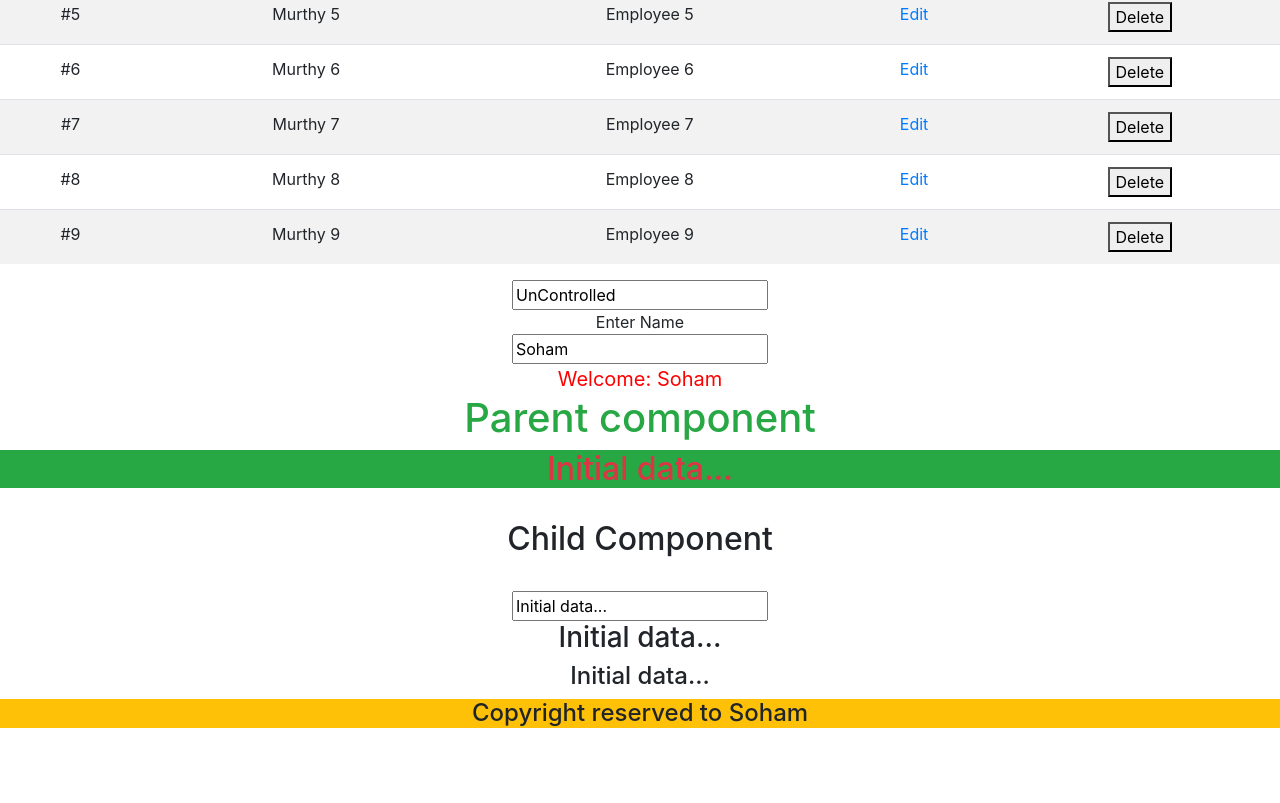
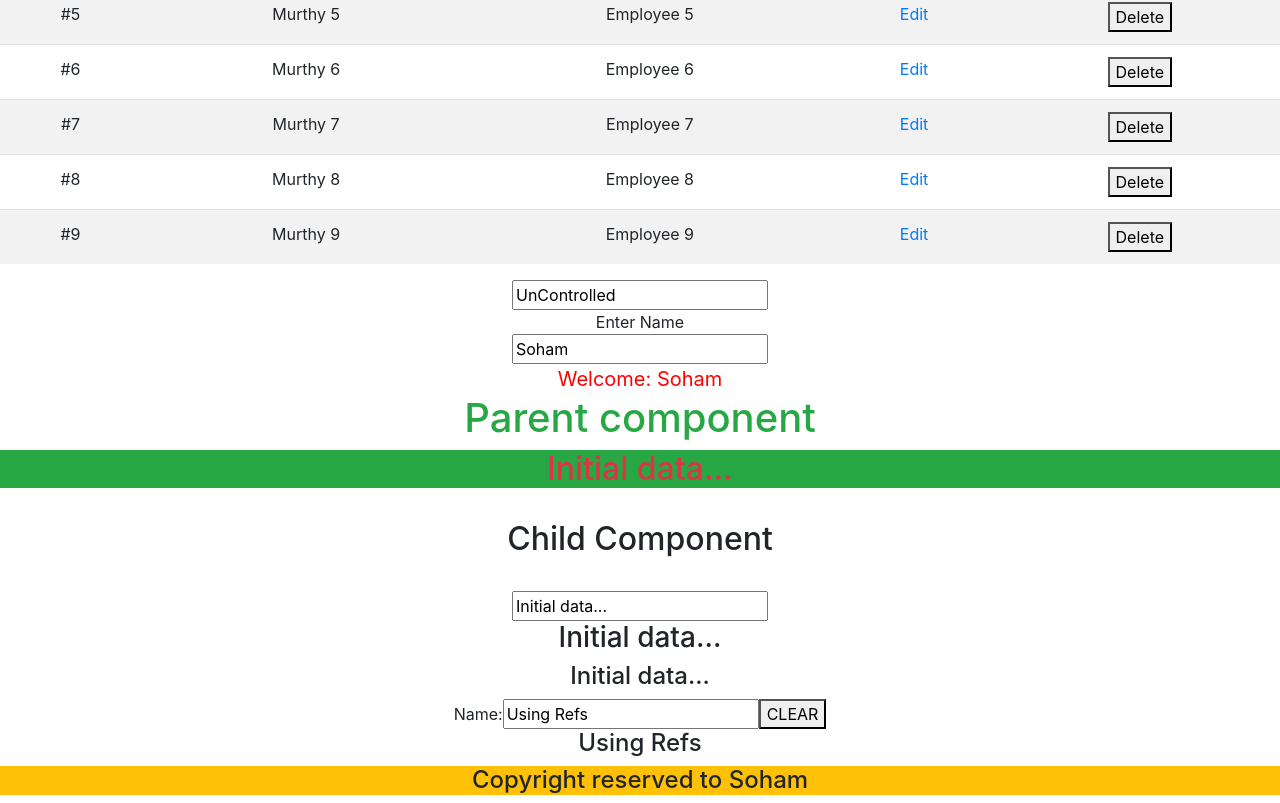
Before and after one commit to shahsohamk/react-redux, a React (Create React App) app: page / in a window 1280 px wide. Shown: the part 943-1746 px from the top of the page. Before the commit the page ends 1679 px from the top, so only its background shows below. Built offline with nearby package versions, Linux system fonts and the light colour scheme.

Commit message:
Using Refs

```diff
--- a/src/components/Dashboard.jsx
+++ b/src/components/Dashboard.jsx
@@ -3,6 +3,7 @@ import StatefulApp from './props_state/StatefulApp';
 import Grid from './props_state/Grid'
 import TextInput from './props_state/TextInput';
 import ChildParentInvoke from './parent_child/ChildParentInvoke';
+import RefsDemo from './parent_child/RefsDemo';
 
 //stateful functional component / class component / intelligent components
 export default class Dashboard extends Component{
@@ -17,6 +18,7 @@ export default class Dashboard extends Component{
                 <Grid/>
                 <TextInput/>
                 <ChildParentInvoke></ChildParentInvoke>
+                <RefsDemo></RefsDemo>
             </div>
         )
     }
--- a/src/components/parent_child/ChildParentInvoke.jsx
+++ b/src/components/parent_child/ChildParentInvoke.jsx
@@ -23,10 +23,8 @@ export default class ChildParentInvoke extends React.Component {
            <h2 className='text-danger bg-success'>{this.state.data}</h2>
            <br/>
            <h2 >Child Component</h2> <br/>
-
            <Content myDataProp = {this.state.data}
                updateStateProp = {this.updateState}></Content>
-
             <ContentSibling data={this.state.data}></ContentSibling>
          </div>
       );
--- /dev/null
+++ b/src/components/parent_child/RefsDemo.jsx
@@ -0,0 +1,40 @@
+import React,{Fragment} from 'react'
+
+export default class RefsDemo extends React.Component{
+    constructor(props){
+        super(props);
+        this.state={
+            data:'Using Refs'
+        }
+        this.updateState=this.updateState.bind(this);
+        this.clearInput=this.clearInput.bind(this);
+    }
+    updateState(e){
+        this.setState({
+            data:e.target.value
+        })
+    }
+    clearInput(){
+        this.setState({
+            data:''
+        })
+        alert(this.refs.myInput.value)
+        this.refs.myInput.focus()
+    }
+
+    render(){
+        return(
+            <div>
+                Name:<input value={this.state.data}
+                onChange={this.updateState}
+                ref="myInput" id="txt1"></input>
+
+            <button onClick={this.clearInput}>
+                CLEAR
+            </button>
+            <h4>{this.state.data}</h4>
+            </div>
+        )
+    }
+
+}
```
